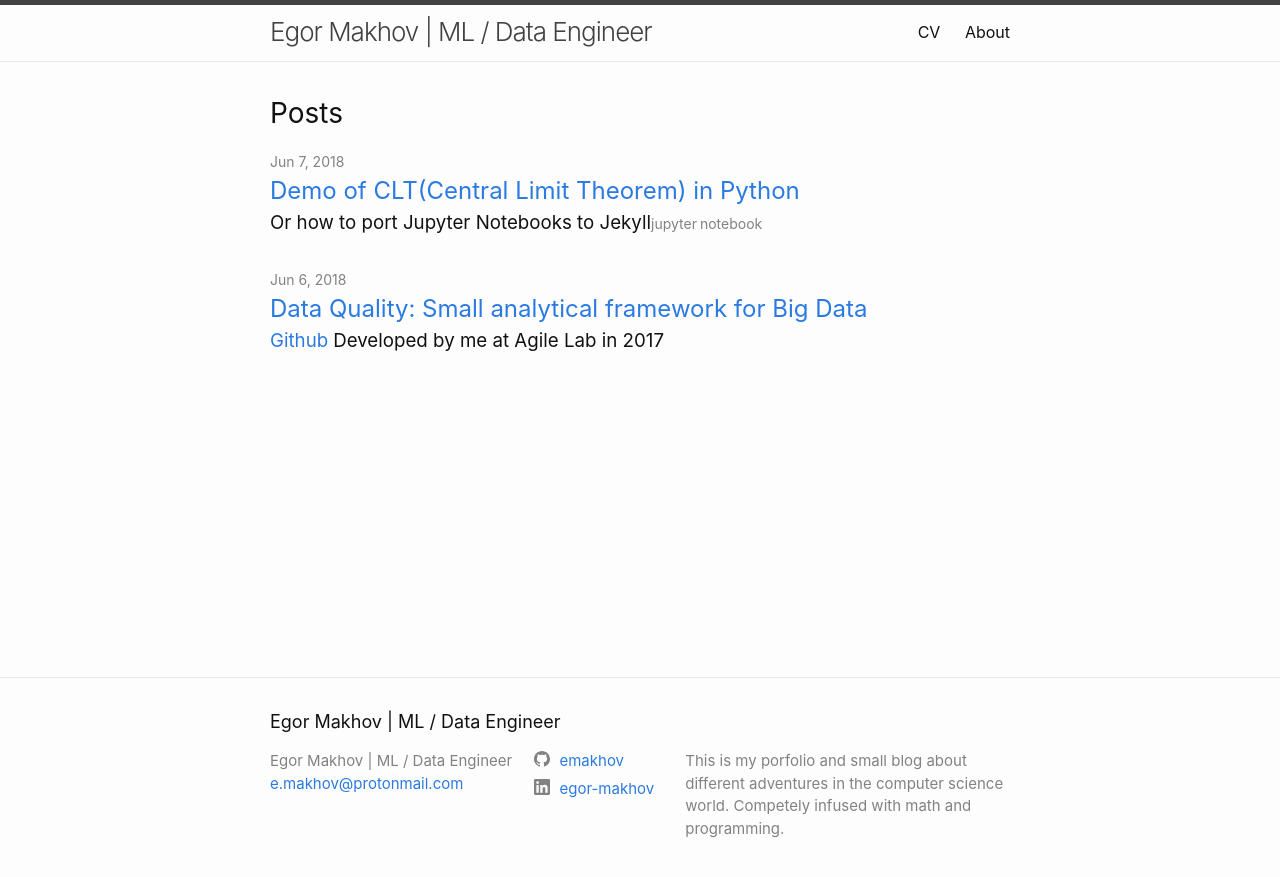
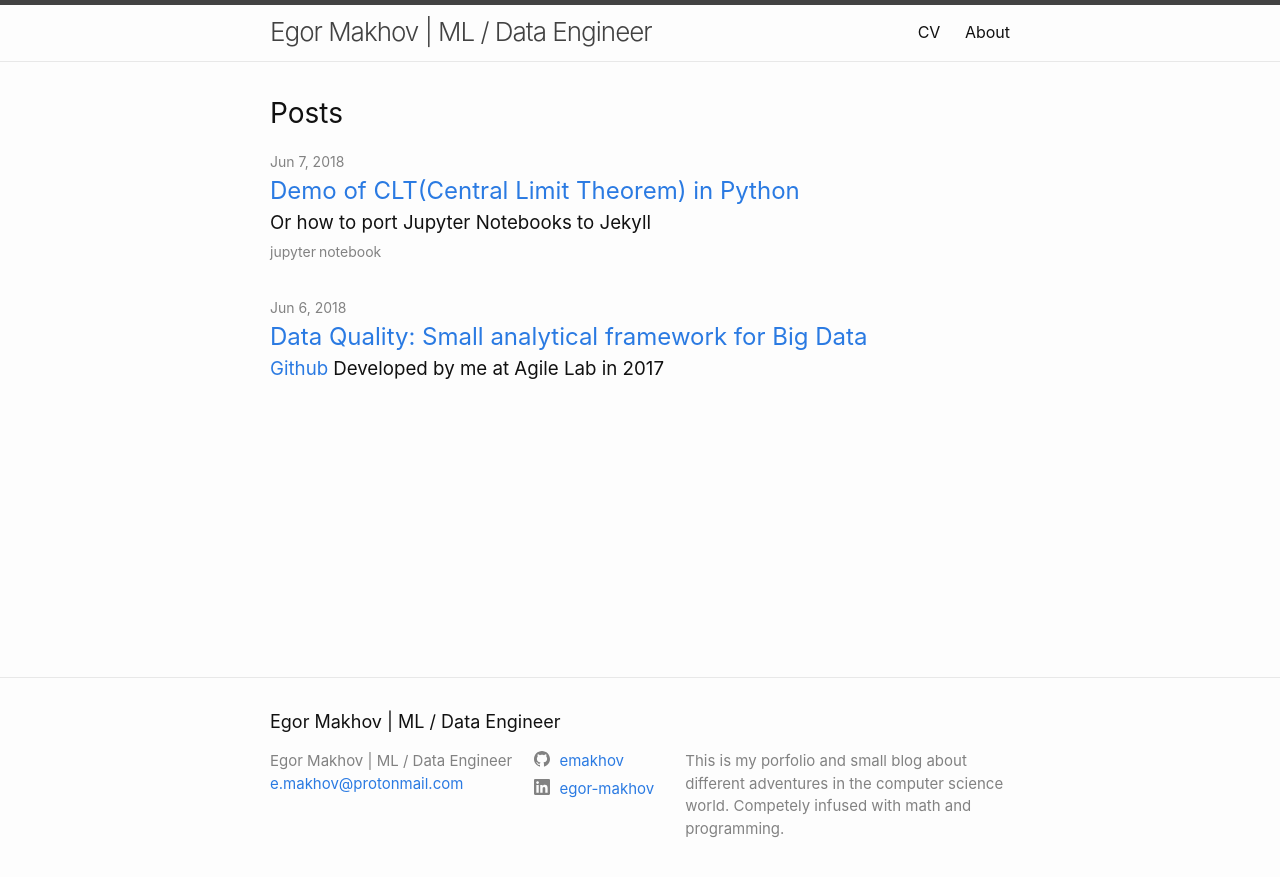
Before and after one commit to emakhov/emakhov.github.io, a Jekyll site: the page built from index.md, in a window 1280 px wide. Shown: the top 877 px of the page. Built offline with Jekyll 4.4.1, drawn with Linux system fonts in a browser that asks for light colours.

Commit message:
adds tags to posts

```diff
--- a/_layouts/home.html
+++ b/_layouts/home.html
@@ -23,7 +23,7 @@ layout: default
                 {%- if post.gh -%}
                 <a href="{{ post.gh }}" style="margin-right: 5px;">Github</a>
                 {%- endif -%}
-                {{ post.subtitle }}
+                {{ post.subtitle }} <br>
                 {%- for tag in post.tags -%}
                 <span class="post-meta post-meta-tag">{{ tag }}</span>
                 {%- endfor -%}
```
